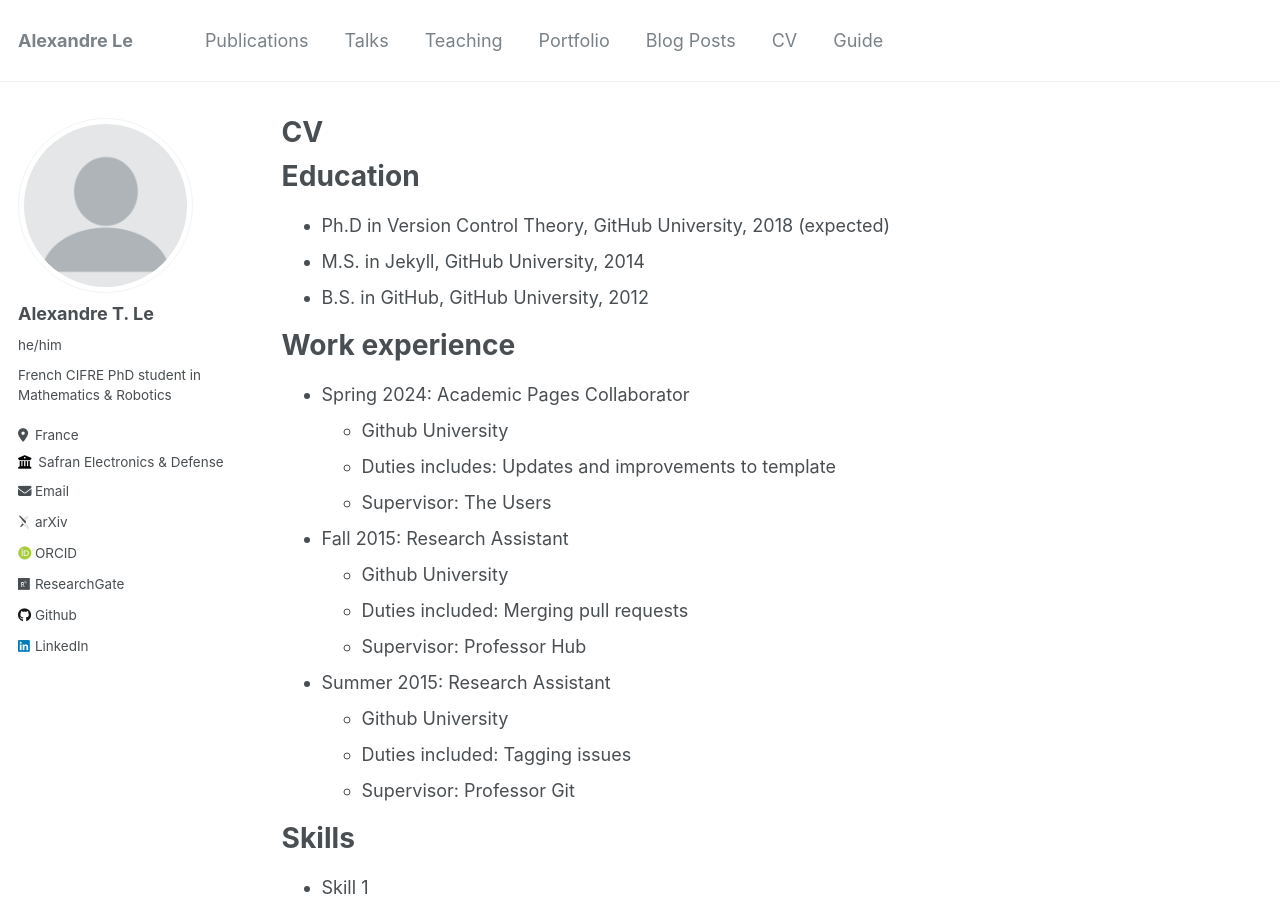
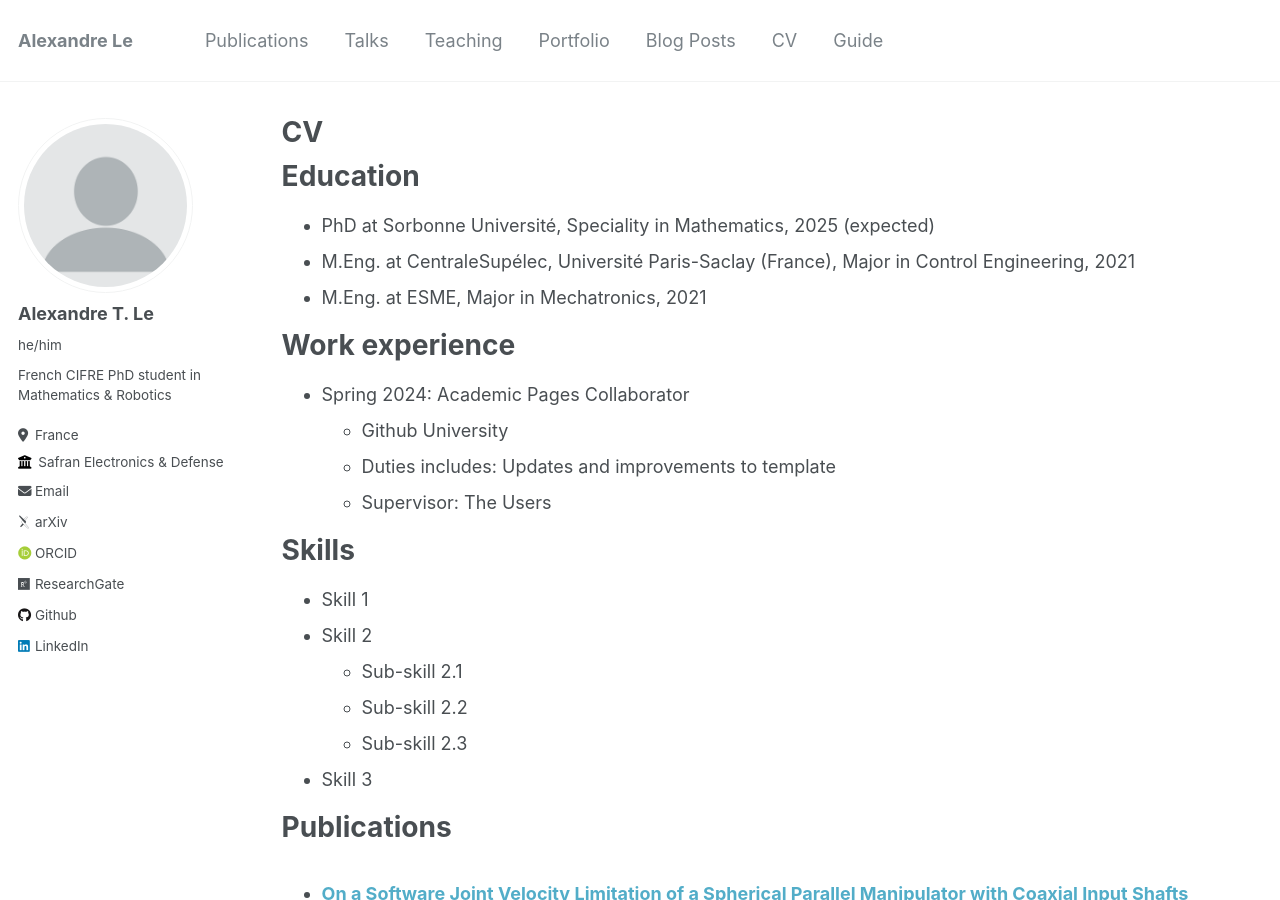
Before and after one commit to alexandre-tle/alexandre-tle.github.io, a Jekyll site: the page built from _pages/cv.md, in a window 1280 px wide and 900 px high. Built offline with Jekyll 4.4.1, drawn with Linux system fonts in a browser that asks for light colours; some web fonts are replaced; some of the changed text lies outside the part shown.

Commit message:
Update cv.md

```diff
--- a/_pages/cv.md
+++ b/_pages/cv.md
@@ -11,9 +11,9 @@ redirect_from:
 
 Education
 ======
-* Ph.D in Version Control Theory, GitHub University, 2018 (expected)
-* M.S. in Jekyll, GitHub University, 2014
-* B.S. in GitHub, GitHub University, 2012
+* PhD at Sorbonne Université, Speciality in Mathematics, 2025 (expected)
+* M.Eng. at CentraleSupélec, Université Paris-Saclay (France), Major in Control Engineering, 2021
+* M.Eng. at ESME, Major in Mechatronics, 2021
 
 Work experience
 ======
@@ -21,16 +21,6 @@ Work experience
   * Github University
   * Duties includes: Updates and improvements to template
   * Supervisor: The Users
-
-* Fall 2015: Research Assistant
-  * Github University
-  * Duties included: Merging pull requests
-  * Supervisor: Professor Hub
-
-* Summer 2015: Research Assistant
-  * Github University
-  * Duties included: Tagging issues
-  * Supervisor: Professor Git
 
 Skills
 ======
```
Also changed, not shown: other parts of _pages/cv.md (+0 -4 lines).
